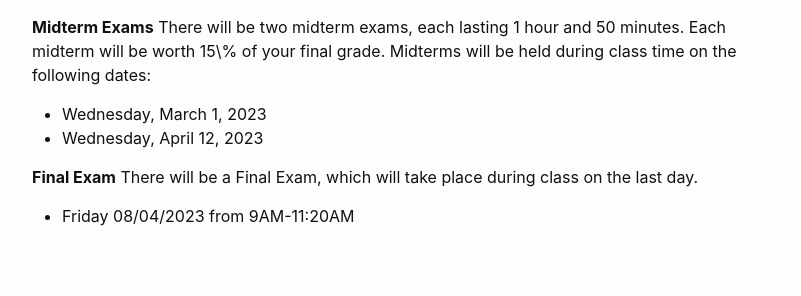
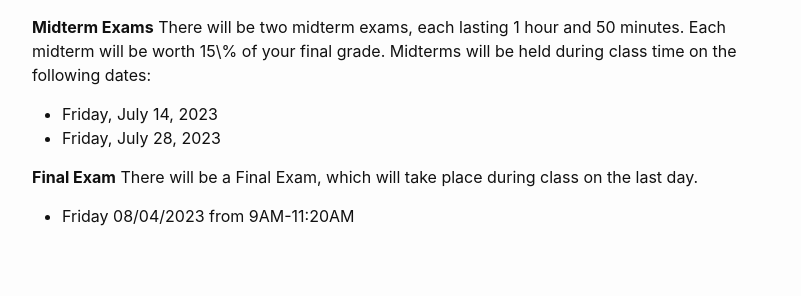
Before and after one commit to wcasper/math150Bsummer2023, a Jekyll site: the page built from extras/syllabus.md, in a window 1280 px wide and 900 px high, scrolled down 2970 px. Shown: the part 156-452 px from the top of the window, without its empty margins (238-1039 px from the left). Built offline with Jekyll 4.4.1, drawn with Linux system fonts in a browser that asks for light colours.

Commit message:
fixed exam dates

```diff
--- a/extras/syllabus.md
+++ b/extras/syllabus.md
@@ -90,8 +90,8 @@ If you have an accommodation from Disability Support Services (such as time-and-
 There will be two midterm exams, each lasting 1 hour and 50 minutes.
 Each midterm will be worth 15\% of your final grade.
 Midterms will be held during class time on the following dates:
-* Wednesday, March 1, 2023
-* Wednesday, April 12, 2023
+* Friday, July 14, 2023
+* Friday, July 28, 2023
 
 **Final Exam**
 There will be a Final Exam, which will take place during class on the last day.
```
